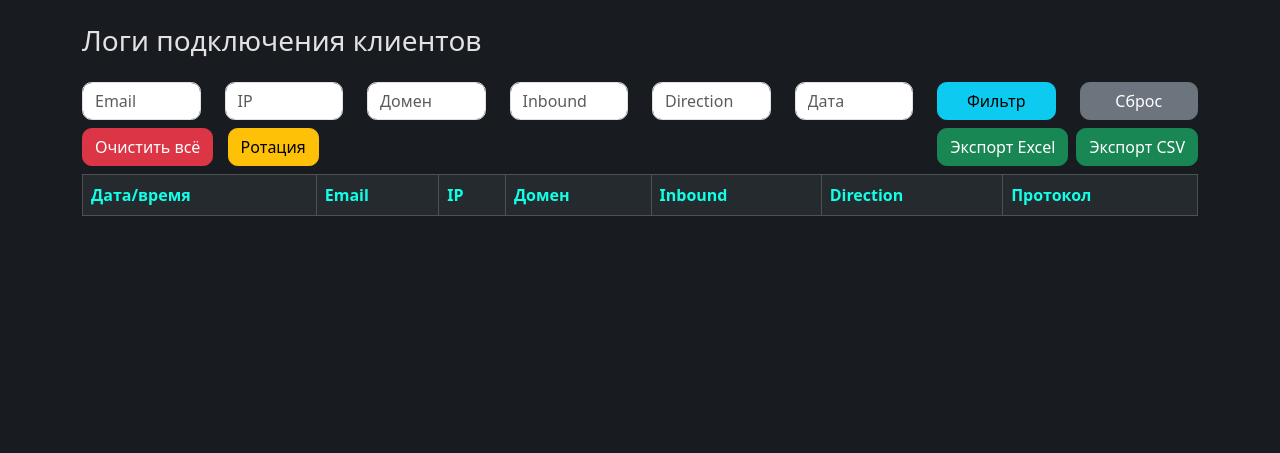
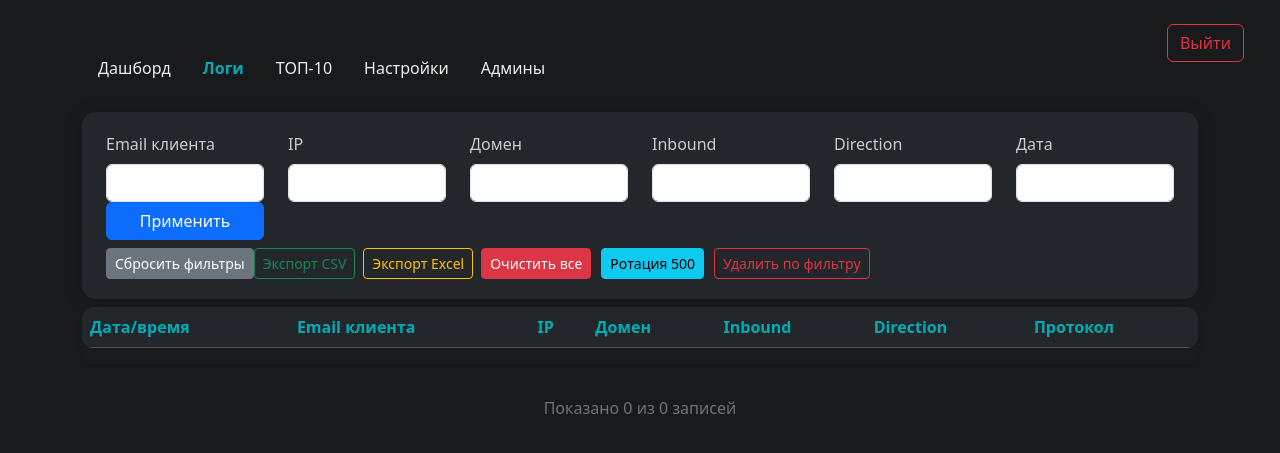
Before and after one commit to maxgalzer/xui-traffic-web, a Flask app: page /logs in a window 1280 px wide. Shown: the top 453 px of the page. Run offline with Flask 3, Linux system fonts and the light colour scheme; the visitor is signed in with stand-in values (Sample User, id 1); lists and menus that the app fills with data are empty; some libraries are stand-ins or nearby versions.

Commit message:
Update logs.html

```diff
--- a/templates/logs.html
+++ b/templates/logs.html
@@ -2,55 +2,130 @@
 <html lang="ru">
 <head>
     <meta charset="UTF-8">
-    <title>Логи XUI Traffic</title>
+    <title>XUI Traffic Web — Логи</title>
+    <meta name="viewport" content="width=device-width, initial-scale=1">
     <link href="https://cdn.jsdelivr.net/npm/bootstrap@5.3.3/dist/css/bootstrap.min.css" rel="stylesheet">
+    <link href="https://cdn.datatables.net/2.0.5/css/dataTables.bootstrap5.min.css" rel="stylesheet">
     <style>
-        body { background: #181c20; color: #e2e2e2; }
-        .table-dark th, .table-dark td { vertical-align: middle; }
-        .form-control, .btn { border-radius: 0.6em !important; }
-        .filter-row input { max-width: 130px; }
-        .btn-export { float: right; }
-        .table thead th { color: #11ffe6; background: #252a2e !important; }
-        .table-dark { background-color: #23282c; }
-        .pagination { justify-content: center; }
-        .btn-clear { margin-right: 10px; }
+        body {
+            background: #181a1b;
+            color: #eee;
+        }
+        .table thead th {
+            background: #23272b !important;
+            color: #00adb5;
+        }
+        .form-label {color:#ccc;}
+        .filter-box {
+            background: #23272b;
+            border-radius: 14px;
+            padding: 20px 24px 4px 24px;
+            margin-bottom: 16px;
+            box-shadow: 0 2px 20px #0002;
+        }
+        .table {
+            background: #222831;
+            border-radius: 12px;
+            overflow: hidden;
+        }
+        .btn-clear, .btn-rotate, .btn-del-filter {
+            margin-right: 10px;
+        }
+        .btn-export {
+            margin-right: 8px;
+        }
+        .logout-btn {
+            position: absolute;
+            top: 24px;
+            right: 36px;
+        }
+        .nav-link { color:#eee!important;}
+        .nav-link.active { color: #00adb5!important; font-weight: bold;}
     </style>
 </head>
 <body>
-<div class="container mt-4">
-    <h3 class="mb-4">Логи подключения клиентов</h3>
+    <a href="{{ url_for('logout') }}" class="btn btn-outline-danger logout-btn">Выйти</a>
+    <div class="container mt-5">
+        <ul class="nav mb-4">
+            <li class="nav-item"><a href="{{ url_for('dashboard') }}" class="nav-link">Дашборд</a></li>
+            <li class="nav-item"><a href="{{ url_for('logs') }}" class="nav-link active">Логи</a></li>
+            <li class="nav-item"><a href="{{ url_for('top') }}" class="nav-link">ТОП-10</a></li>
+            <li class="nav-item"><a href="{{ url_for('settings') }}" class="nav-link">Настройки</a></li>
+            <li class="nav-item"><a href="{{ url_for('admins') }}" class="nav-link">Админы</a></li>
+        </ul>
+        {% with messages = get_flashed_messages(with_categories=true) %}
+        {% if messages %}
+            <div>
+                {% for category, message in messages %}
+                <div class="alert alert-{{category}} alert-dismissible fade show" role="alert">
+                    {{ message }}
+                    <button type="button" class="btn-close" data-bs-dismiss="alert"></button>
+                </div>
+                {% endfor %}
+            </div>
+        {% endif %}
+        {% endwith %}
 
-    <!-- Фильтры -->
-    <form method="get" action="{{ url_for('logs') }}">
-        <div class="row mb-2 filter-row">
-            <div class="col"><input type="text" class="form-control" name="email" placeholder="Email" value="{{ q_email }}"></div>
-            <div class="col"><input type="text" class="form-control" name="ip" placeholder="IP" value="{{ q_ip }}"></div>
-            <div class="col"><input type="text" class="form-control" name="domain" placeholder="Домен" value="{{ q_domain }}"></div>
-            <div class="col"><input type="text" class="form-control" name="inbound" placeholder="Inbound" value="{{ q_inbound }}"></div>
-            <div class="col"><input type="text" class="form-control" name="direction" placeholder="Direction" value="{{ q_direction }}"></div>
-            <div class="col"><input type="text" class="form-control" name="date" placeholder="Дата" value="{{ q_date }}"></div>
-            <div class="col"><button type="submit" class="btn btn-info w-100">Фильтр</button></div>
-            <div class="col"><a href="{{ url_for('logs') }}" class="btn btn-secondary w-100">Сброс</a></div>
+        <div class="filter-box mb-2">
+            <form class="row" method="get" action="{{ url_for('logs') }}">
+                <div class="col-md-2">
+                    <label class="form-label">Email клиента</label>
+                    <input class="form-control" type="text" name="email" value="{{ q_email }}">
+                </div>
+                <div class="col-md-2">
+                    <label class="form-label">IP</label>
+                    <input class="form-control" type="text" name="ip" value="{{ q_ip }}">
+                </div>
+                <div class="col-md-2">
+                    <label class="form-label">Домен</label>
+                    <input class="form-control" type="text" name="domain" value="{{ q_domain }}">
+                </div>
+                <div class="col-md-2">
+                    <label class="form-label">Inbound</label>
+                    <input class="form-control" type="text" name="inbound" value="{{ q_inbound }}">
+                </div>
+                <div class="col-md-2">
+                    <label class="form-label">Direction</label>
+                    <input class="form-control" type="text" name="direction" value="{{ q_direction }}">
+                </div>
+                <div class="col-md-2">
+                    <label class="form-label">Дата</label>
+                    <input class="form-control" type="text" name="date" value="{{ q_date }}">
+                </div>
+                <div class="col-md-2 d-flex align-items-end">
+                    <button type="submit" class="btn btn-primary w-100">Применить</button>
                 </div>
             </form>
+            <div class="row mt-2 mb-3">
+                <div class="col d-flex">
+                    <a href="{{ url_for('logs') }}" class="btn btn-secondary btn-sm">Сбросить фильтры</a>
+                    <a href="{{ url_for('export', email=q_email, ip=q_ip, domain=q_domain, inbound=q_inbound, direction=q_direction, date=q_date, type='csv') }}" class="btn btn-outline-success btn-sm btn-export">Экспорт CSV</a>
+                    <a href="{{ url_for('export', email=q_email, ip=q_ip, domain=q_domain, inbound=q_inbound, direction=q_direction, date=q_date, type='xlsx') }}" class="btn btn-outline-warning btn-sm btn-export">Экспорт Excel</a>
+                    <form method="post" action="{{ url_for('clear_logs') }}" style="display:inline;" onsubmit="return confirm('Очистить все логи?');">
+                        <button type="submit" class="btn btn-danger btn-sm btn-clear">Очистить все</button>
+                    </form>
+                    <form method="post" action="{{ url_for('rotate_logs') }}" style="display:inline;" onsubmit="return confirm('Оставить только последние 500 записей?');">
+                        <button type="submit" class="btn btn-info btn-sm btn-rotate">Ротация 500</button>
+                    </form>
+                    <form method="post" action="{{ url_for('delete_by_filter') }}" style="display:inline;" onsubmit="return confirm('Удалить все по текущему фильтру?');">
+                        <input type="hidden" name="email" value="{{ q_email }}">
+                        <input type="hidden" name="ip" value="{{ q_ip }}">
+                        <input type="hidden" name="domain" value="{{ q_domain }}">
+                        <input type="hidden" name="inbound" value="{{ q_inbound }}">
+                        <input type="hidden" name="direction" value="{{ q_direction }}">
+                        <input type="hidden" name="date" value="{{ q_date }}">
+                        <button type="submit" class="btn btn-outline-danger btn-sm btn-del-filter">Удалить по фильтру</button>
+                    </form>
+                </div>
+            </div>
+        </div>
 
-    <!-- Кнопки -->
-    <form method="post" action="{{ url_for('clear_logs') }}" style="display:inline;">
-        <button class="btn btn-danger btn-clear" onclick="return confirm('Очистить все логи?')">Очистить всё</button>
-    </form>
-    <form method="post" action="{{ url_for('rotate_logs') }}" style="display:inline;">
-        <button class="btn btn-warning btn-clear" onclick="return confirm('Оставить только последние 500?')">Ротация</button>
-    </form>
-    <a href="{{ url_for('export', email=q_email, ip=q_ip, domain=q_domain, inbound=q_inbound, direction=q_direction, date=q_date, type='csv') }}" class="btn btn-success btn-export">Экспорт CSV</a>
-    <a href="{{ url_for('export', email=q_email, ip=q_ip, domain=q_domain, inbound=q_inbound, direction=q_direction, date=q_date, type='xlsx') }}" class="btn btn-success btn-export" style="margin-right: 8px;">Экспорт Excel</a>
-
-    <!-- Таблица логов -->
-    <div class="table-responsive mt-2">
-        <table class="table table-dark table-hover table-bordered align-middle">
+        <div class="table-responsive rounded shadow-sm">
+            <table class="table table-dark table-striped table-hover" id="logsTable">
                 <thead>
                     <tr>
                         <th>Дата/время</th>
-                    <th>Email</th>
+                        <th>Email клиента</th>
                         <th>IP</th>
                         <th>Домен</th>
                         <th>Inbound</th>
@@ -59,38 +134,34 @@
                     </tr>
                 </thead>
                 <tbody>
-                {% for l in logs %}
+                    {% for log in logs %}
                     <tr>
-                    <td>{{ l.datetime }}</td>
-                    <td>{{ l.email }}</td>
-                    <td>{{ l.ip }}</td>
-                    <td>{{ l.domain }}</td>
-                    <td>{{ l.inbound }}</td>
-                    <td>{{ l.direction }}</td>
-                    <td>{{ l.protocol }}</td>
+                        <td>{{ log.datetime }}</td>
+                        <td>{{ log.email }}</td>
+                        <td>{{ log.ip }}</td>
+                        <td>{{ log.domain }}</td>
+                        <td>{{ log.inbound }}</td>
+                        <td>{{ log.direction }}</td>
+                        <td>{{ log.protocol }}</td>
                     </tr>
                     {% endfor %}
                 </tbody>
             </table>
         </div>
 
-    <!-- Пагинация -->
         <nav>
-      <ul class="pagination">
-        {% if page > 1 %}
-          <li class="page-item"><a class="page-link" href="{{ url_for('logs', page=page-1, email=q_email, ip=q_ip, domain=q_domain, inbound=q_inbound, direction=q_direction, date=q_date) }}">&laquo;</a></li>
-        {% endif %}
+            <ul class="pagination justify-content-center mt-3">
                 {% for p in range(1, pages+1) %}
                 <li class="page-item {% if p == page %}active{% endif %}">
                     <a class="page-link" href="{{ url_for('logs', page=p, email=q_email, ip=q_ip, domain=q_domain, inbound=q_inbound, direction=q_direction, date=q_date) }}">{{ p }}</a>
                 </li>
                 {% endfor %}
-        {% if page < pages %}
-          <li class="page-item"><a class="page-link" href="{{ url_for('logs', page=page+1, email=q_email, ip=q_ip, domain=q_domain, inbound=q_inbound, direction=q_direction, date=q_date) }}">&raquo;</a></li>
-        {% endif %}
             </ul>
         </nav>
-    <div class="mb-5"></div>
+        <div class="text-center text-secondary mb-4">
+            Показано {{ logs|length }} из {{ total }} записей
         </div>
+    </div>
+    <script src="https://cdn.jsdelivr.net/npm/bootstrap@5.3.3/dist/js/bootstrap.bundle.min.js"></script>
 </body>
 </html>
```
Lines whose indentation alone changed are shown as unchanged.
